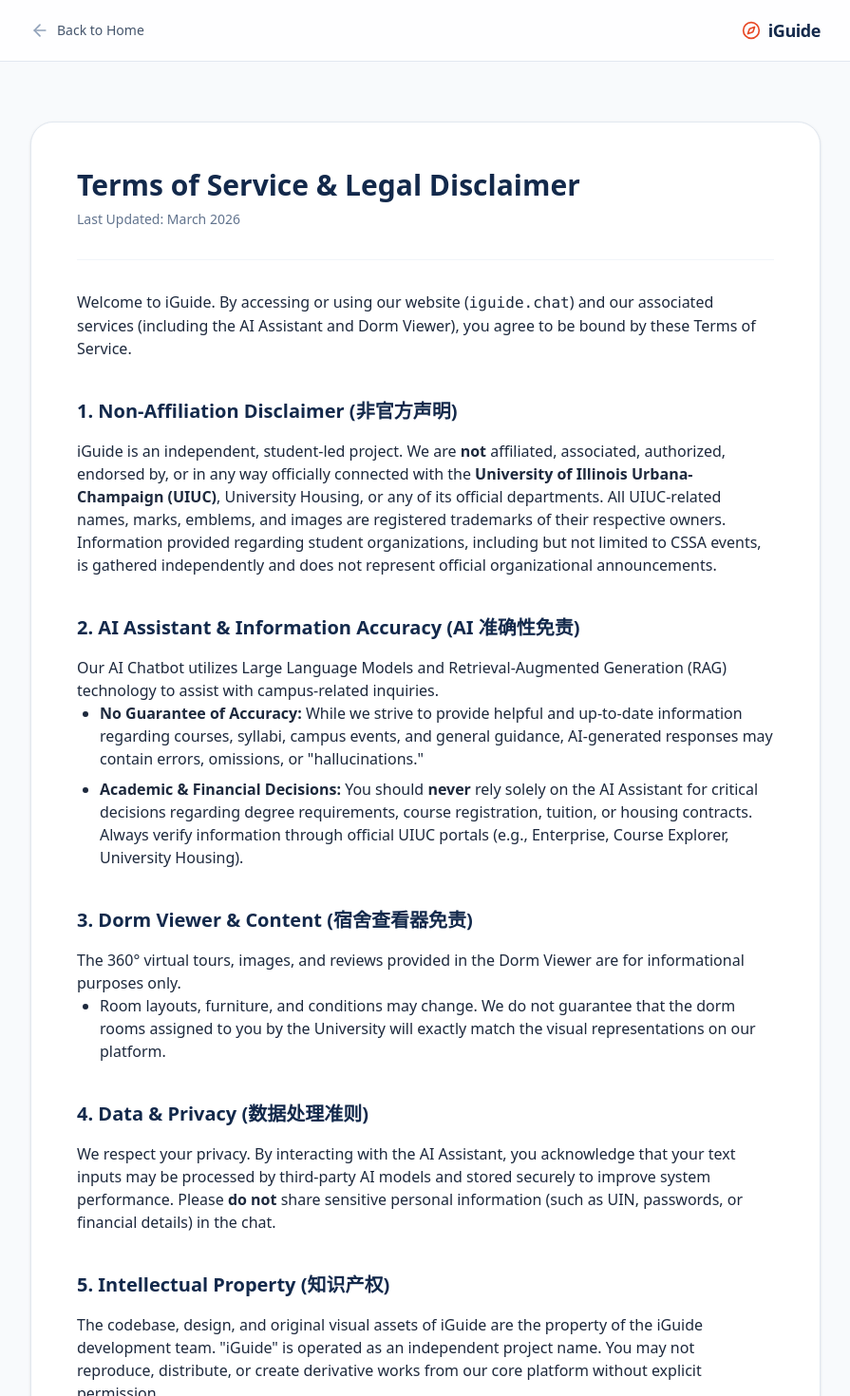
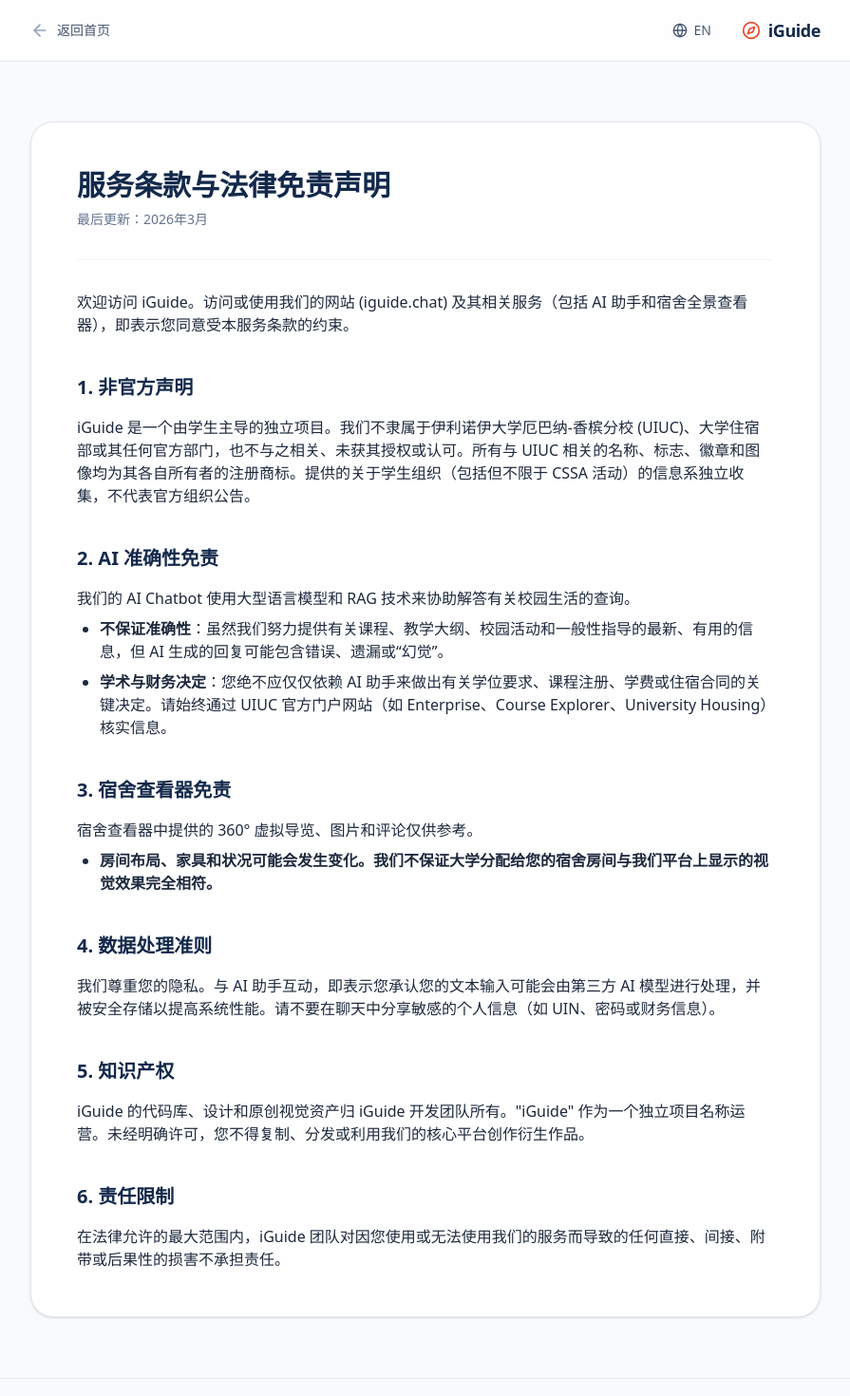
Before and after one commit to a2751012962/iGuide-landing, a React (Vite) app: page /terms in a window 1280 px wide. Shown: the top 1470 px of the page at 95% size, without its empty margins (192-1087 px from the left). Built offline with nearby package versions, Linux system fonts and the light colour scheme.

Commit message:
feat: make terms of service page bilingual with language toggle

```diff
--- a/src/pages/Terms/index.tsx
+++ b/src/pages/Terms/index.tsx
@@ -1,7 +1,101 @@
+import { useState } from 'react';
 import { Link } from 'react-router-dom';
-import { Compass, ArrowLeft } from 'lucide-react';
+import { Compass, ArrowLeft, Globe } from 'lucide-react';
 
 export default function Terms() {
+    const [lang, setLang] = useState<'zh' | 'en'>('zh');
+
+    const content = {
+        en: {
+            nav: {
+                back: 'Back to Home',
+                lang: '中文'
+            },
+            title: 'Terms of Service & Legal Disclaimer',
+            lastUpdated: 'Last Updated: March 2026',
+            intro: 'Welcome to iGuide. By accessing or using our website (iguide.chat) and our associated services (including the AI Assistant and Dorm Viewer), you agree to be bound by these Terms of Service.',
+            sections: [
+                {
+                    title: '1. Non-Affiliation Disclaimer',
+                    content: 'iGuide is an independent, student-led project. We are not affiliated, associated, authorized, endorsed by, or in any way officially connected with the University of Illinois Urbana-Champaign (UIUC), University Housing, or any of its official departments. All UIUC-related names, marks, emblems, and images are registered trademarks of their respective owners. Information provided regarding student organizations, including but not limited to CSSA events, is gathered independently and does not represent official organizational announcements.'
+                },
+                {
+                    title: '2. AI Assistant & Information Accuracy',
+                    content: 'Our AI Chatbot utilizes Large Language Models and Retrieval-Augmented Generation (RAG) technology to assist with campus-related inquiries.',
+                    list: [
+                        'No Guarantee of Accuracy: While we strive to provide helpful and up-to-date information regarding courses, syllabi, campus events, and general guidance, AI-generated responses may contain errors, omissions, or "hallucinations."',
+                        'Academic & Financial Decisions: You should never rely solely on the AI Assistant for critical decisions regarding degree requirements, course registration, tuition, or housing contracts. Always verify information through official UIUC portals (e.g., Enterprise, Course Explorer, University Housing).'
+                    ]
+                },
+                {
+                    title: '3. Dorm Viewer & Content',
+                    content: 'The 360° virtual tours, images, and reviews provided in the Dorm Viewer are for informational purposes only.',
+                    list: [
+                        'Room layouts, furniture, and conditions may change. We do not guarantee that the dorm rooms assigned to you by the University will exactly match the visual representations on our platform.'
+                    ]
+                },
+                {
+                    title: '4. Data & Privacy',
+                    content: 'We respect your privacy. By interacting with the AI Assistant, you acknowledge that your text inputs may be processed by third-party AI models and stored securely to improve system performance. Please do not share sensitive personal information (such as UIN, passwords, or financial details) in the chat.'
+                },
+                {
+                    title: '5. Intellectual Property',
+                    content: 'The codebase, design, and original visual assets of iGuide are the property of the iGuide development team. "iGuide" is operated as an independent project name. You may not reproduce, distribute, or create derivative works from our core platform without explicit permission.'
+                },
+                {
+                    title: '6. Limitation of Liability',
+                    content: 'To the maximum extent permitted by law, the iGuide team shall not be liable for any direct, indirect, incidental, or consequential damages resulting from your use of, or inability to use, our services.'
+                }
+            ],
+            footer: '© 2026 iGuide Project. All rights reserved.'
+        },
+        zh: {
+            nav: {
+                back: '返回首页',
+                lang: 'EN'
+            },
+            title: '服务条款与法律免责声明',
+            lastUpdated: '最后更新：2026年3月',
+            intro: '欢迎访问 iGuide。访问或使用我们的网站 (iguide.chat) 及其相关服务（包括 AI 助手和宿舍全景查看器），即表示您同意受本服务条款的约束。',
+            sections: [
+                {
+                    title: '1. 非官方声明',
+                    content: 'iGuide 是一个由学生主导的独立项目。我们不隶属于伊利诺伊大学厄巴纳-香槟分校 (UIUC)、大学住宿部或其任何官方部门，也不与之相关、未获其授权或认可。所有与 UIUC 相关的名称、标志、徽章和图像均为其各自所有者的注册商标。提供的关于学生组织（包括但不限于 CSSA 活动）的信息系独立收集，不代表官方组织公告。'
+                },
+                {
+                    title: '2. AI 准确性免责',
+                    content: '我们的 AI Chatbot 使用大型语言模型和 RAG 技术来协助解答有关校园生活的查询。',
+                    list: [
+                        '不保证准确性：虽然我们努力提供有关课程、教学大纲、校园活动和一般性指导的最新、有用的信息，但 AI 生成的回复可能包含错误、遗漏或“幻觉”。',
+                        '学术与财务决定：您绝不应仅仅依赖 AI 助手来做出有关学位要求、课程注册、学费或住宿合同的关键决定。请始终通过 UIUC 官方门户网站（如 Enterprise、Course Explorer、University Housing）核实信息。'
+                    ]
+                },
+                {
+                    title: '3. 宿舍查看器免责',
+                    content: '宿舍查看器中提供的 360° 虚拟导览、图片和评论仅供参考。',
+                    list: [
+                        '房间布局、家具和状况可能会发生变化。我们不保证大学分配给您的宿舍房间与我们平台上显示的视觉效果完全相符。'
+                    ]
+                },
+                {
+                    title: '4. 数据处理准则',
+                    content: '我们尊重您的隐私。与 AI 助手互动，即表示您承认您的文本输入可能会由第三方 AI 模型进行处理，并被安全存储以提高系统性能。请不要在聊天中分享敏感的个人信息（如 UIN、密码或财务信息）。'
+                },
+                {
+                    title: '5. 知识产权',
+                    content: 'iGuide 的代码库、设计和原创视觉资产归 iGuide 开发团队所有。"iGuide" 作为一个独立项目名称运营。未经明确许可，您不得复制、分发或利用我们的核心平台创作衍生作品。'
+                },
+                {
+                    title: '6. 责任限制',
+                    content: '在法律允许的最大范围内，iGuide 团队对因您使用或无法使用我们的服务而导致的任何直接、间接、附带或后果性的损害不承担责任。'
+                }
+            ],
+            footer: '© 2026 iGuide Project. 保留所有权利。'
+        }
+    };
+
+    const t = content[lang];
+
     return (
         <div className="min-h-screen bg-slate-50 font-sans text-slate-800 selection:bg-orange-100 selection:text-orange-900">
             {/* Simple Navigation */}
@@ -10,11 +104,20 @@ export default function Terms() {
                     <div className="flex justify-between items-center h-16">
                         <Link to="/about" className="flex items-center gap-2 group">
                             <ArrowLeft className="w-5 h-5 text-slate-400 group-hover:text-[#E84A27] transition-colors" />
-                            <span className="text-sm font-medium text-slate-600 group-hover:text-[#E84A27] transition-colors">Back to Home</span>
+                            <span className="text-sm font-medium text-slate-600 group-hover:text-[#E84A27] transition-colors">{t.nav.back}</span>
                         </Link>
-                        <div className="flex items-center gap-2">
-                            <Compass className="w-5 h-5 text-[#E84A27]" />
-                            <span className="text-lg font-bold tracking-tight text-[#13294B]">iGuide</span>
+                        <div className="flex items-center gap-6">
+                            <button
+                                onClick={() => setLang(lang === 'zh' ? 'en' : 'zh')}
+                                className="flex items-center gap-1.5 text-sm font-medium text-slate-600 hover:text-[#E84A27] transition-colors px-2 py-1.5 rounded-md hover:bg-orange-50"
+                            >
+                                <Globe className="w-4 h-4" />
+                                {t.nav.lang}
+                            </button>
+                            <div className="flex items-center gap-2">
+                                <Compass className="w-5 h-5 text-[#E84A27]" />
+                                <span className="text-lg font-bold tracking-tight text-[#13294B]">iGuide</span>
+                            </div>
                         </div>
                     </div>
                 </div>
@@ -23,42 +126,31 @@ export default function Terms() {
             {/* Content Area */}
             <main className="pt-32 pb-16 px-4 sm:px-6 lg:px-8 max-w-4xl mx-auto">
                 <div className="bg-white rounded-3xl p-8 sm:p-12 shadow-sm border border-slate-200 prose prose-slate max-w-none">
-                    <h1 className="text-3xl font-bold text-[#13294B] mb-2">Terms of Service & Legal Disclaimer</h1>
-                    <p className="text-sm text-slate-500 mb-8 border-b border-slate-100 pb-8">Last Updated: March 2026</p>
+                    <h1 className="text-3xl font-bold text-[#13294B] mb-2">{t.title}</h1>
+                    <p className="text-sm text-slate-500 mb-8 border-b border-slate-100 pb-8">{t.lastUpdated}</p>
 
-                    <p>Welcome to iGuide. By accessing or using our website (<code>iguide.chat</code>) and our associated services (including the AI Assistant and Dorm Viewer), you agree to be bound by these Terms of Service.</p>
+                    <p>{t.intro}</p>
 
-                    <h3 className="text-xl font-semibold text-[#13294B] mt-10 mb-4">1. Non-Affiliation Disclaimer (非官方声明)</h3>
-                    <p>iGuide is an independent, student-led project. We are <strong>not</strong> affiliated, associated, authorized, endorsed by, or in any way officially connected with the <strong>University of Illinois Urbana-Champaign (UIUC)</strong>, University Housing, or any of its official departments. All UIUC-related names, marks, emblems, and images are registered trademarks of their respective owners. Information provided regarding student organizations, including but not limited to CSSA events, is gathered independently and does not represent official organizational announcements.</p>
-
-                    <h3 className="text-xl font-semibold text-[#13294B] mt-10 mb-4">2. AI Assistant & Information Accuracy (AI 准确性免责)</h3>
-                    <p>Our AI Chatbot utilizes Large Language Models and Retrieval-Augmented Generation (RAG) technology to assist with campus-related inquiries.</p>
-                    <ul className="list-disc pl-6 space-y-2">
-                        <li><strong>No Guarantee of Accuracy:</strong> While we strive to provide helpful and up-to-date information regarding courses, syllabi, campus events, and general guidance, AI-generated responses may contain errors, omissions, or "hallucinations."</li>
-                        <li><strong>Academic & Financial Decisions:</strong> You should <strong>never</strong> rely solely on the AI Assistant for critical decisions regarding degree requirements, course registration, tuition, or housing contracts. Always verify information through official UIUC portals (e.g., Enterprise, Course Explorer, University Housing).</li>
-                    </ul>
-
-                    <h3 className="text-xl font-semibold text-[#13294B] mt-10 mb-4">3. Dorm Viewer & Content (宿舍查看器免责)</h3>
-                    <p>The 360° virtual tours, images, and reviews provided in the Dorm Viewer are for informational purposes only.</p>
-                    <ul className="list-disc pl-6 space-y-2">
-                        <li>Room layouts, furniture, and conditions may change. We do not guarantee that the dorm rooms assigned to you by the University will exactly match the visual representations on our platform.</li>
-                    </ul>
-
-                    <h3 className="text-xl font-semibold text-[#13294B] mt-10 mb-4">4. Data & Privacy (数据处理准则)</h3>
-                    <p>We respect your privacy. By interacting with the AI Assistant, you acknowledge that your text inputs may be processed by third-party AI models and stored securely to improve system performance. Please <strong>do not</strong> share sensitive personal information (such as UIN, passwords, or financial details) in the chat.</p>
-
-                    <h3 className="text-xl font-semibold text-[#13294B] mt-10 mb-4">5. Intellectual Property (知识产权)</h3>
-                    <p>The codebase, design, and original visual assets of iGuide are the property of the iGuide development team. "iGuide" is operated as an independent project name. You may not reproduce, distribute, or create derivative works from our core platform without explicit permission.</p>
-
-                    <h3 className="text-xl font-semibold text-[#13294B] mt-10 mb-4">6. Limitation of Liability (责任限制)</h3>
-                    <p>To the maximum extent permitted by law, the iGuide team shall not be liable for any direct, indirect, incidental, or consequential damages resulting from your use of, or inability to use, our services.</p>
+                    {t.sections.map((section, index) => (
+                        <div key={index}>
+                            <h3 className="text-xl font-semibold text-[#13294B] mt-10 mb-4">{section.title}</h3>
+                            <p>{section.content}</p>
+                            {section.list && (
+                                <ul className="list-disc pl-6 space-y-2 mt-2">
+                                    {section.list.map((item, i) => (
+                                        <li key={i}><strong>{item.split('：')[0] || item.split(':')[0]}</strong>{lang === 'zh' && item.includes('：') ? '：' : (lang === 'en' && item.includes(':') ? ': ' : '')}{item.includes('：') ? item.split('：').slice(1).join('：') : (item.includes(':') ? item.split(':').slice(1).join(':') : '')}</li>
+                                    ))}
+                                </ul>
+                            )}
+                        </div>
+                    ))}
                 </div>
             </main>
 
             {/* Simple Footer */}
             <footer className="bg-slate-50 py-8 border-t border-slate-200 text-center">
                 <p className="text-slate-400 text-xs text-center">
-                    © 2026 iGuide Project. All rights reserved.
+                    {t.footer}
                 </p>
             </footer>
         </div>
```
